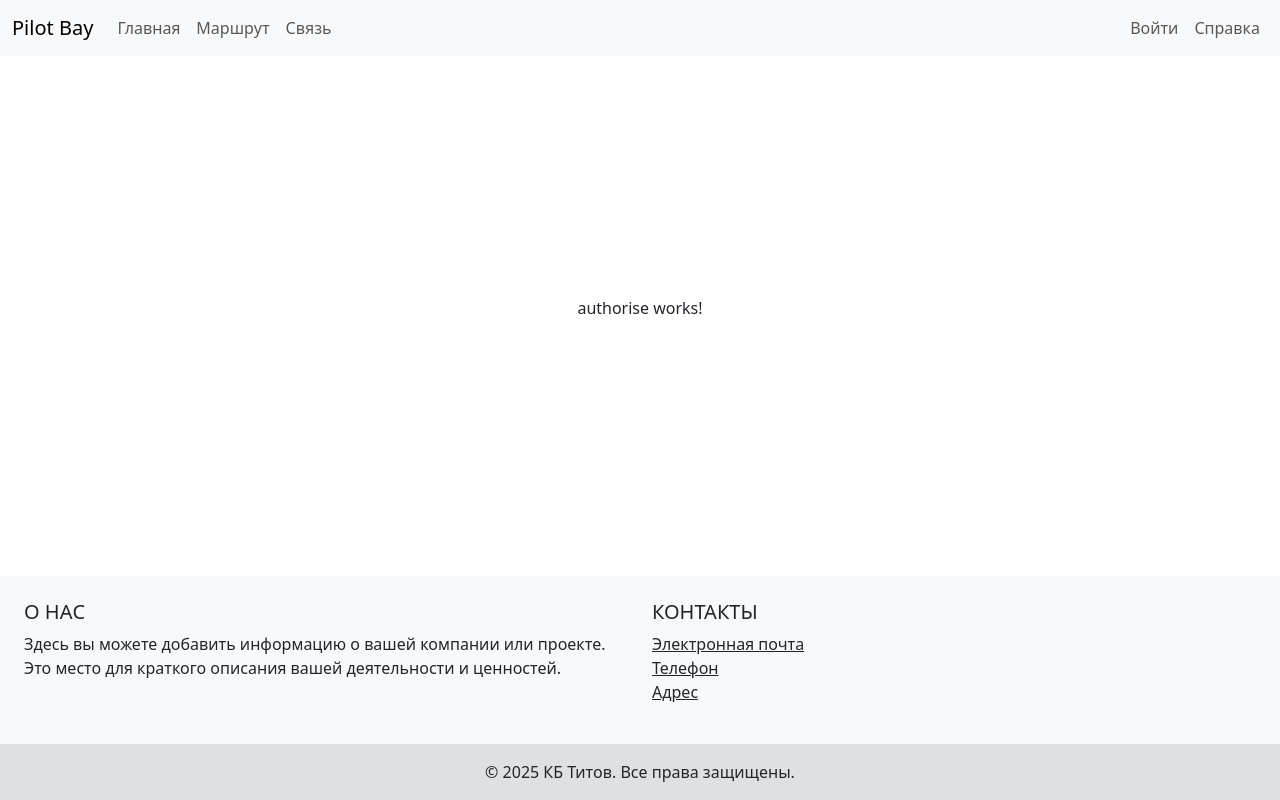
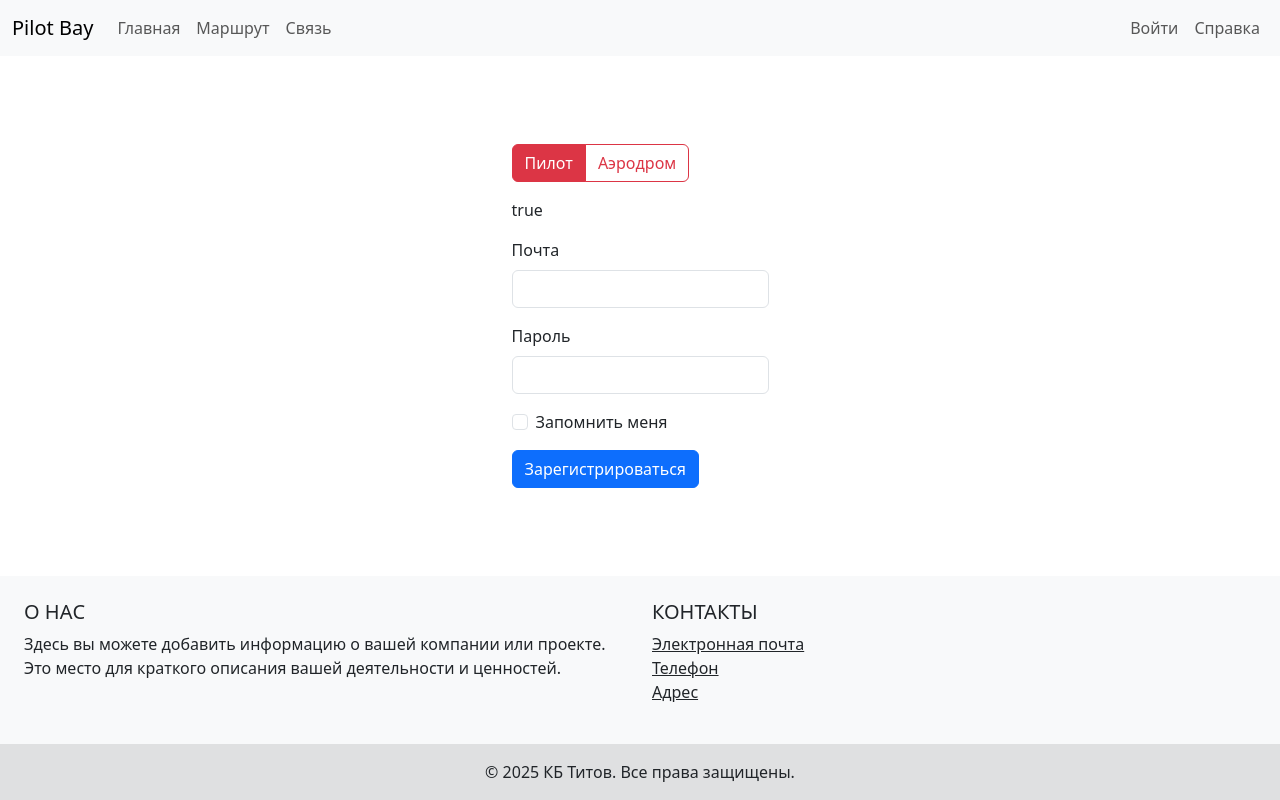
Before and after one commit to Skandi01/Pilot_Bay, an Angular app: page /authorise in a window 1280 px wide. Built offline with nearby package versions, Linux system fonts and the light colour scheme.

Commit message:
радиокнопки регистрации

```diff
--- a/src/app/authorise/auth-airfield/auth-airfield.component.html
+++ b/src/app/authorise/auth-airfield/auth-airfield.component.html
@@ -1 +1,15 @@
-<p>auth-airfield works!</p>
+<form>
+    <div class="mb-3">
+      <label for="exampleInputEmail1" class="form-label">Аэродром</label>
+      <input type="email" class="form-control" id="exampleInputEmail1" aria-describedby="emailHelp">
+    </div>
+    <div class="mb-3">
+      <label for="exampleInputPassword1" class="form-label">Пароль</label>
+      <input type="password" class="form-control" id="exampleInputPassword1">
+    </div>
+    <div class="mb-3 form-check">
+      <input type="checkbox" class="form-check-input" id="exampleCheck1">
+      <label class="form-check-label" for="exampleCheck1">Запомнить меня</label>
+    </div>
+    <button type="submit" class="btn btn-primary">Зарегистрироваться</button>
+</form>
--- a/src/app/authorise/auth-pilot/auth-pilot.component.html
+++ b/src/app/authorise/auth-pilot/auth-pilot.component.html
@@ -1 +1,15 @@
-<p>auth-pilot works!</p>
+<form>
+    <div class="mb-3">
+      <label for="exampleInputEmail1" class="form-label">Почта</label>
+      <input type="email" class="form-control" id="exampleInputEmail1" aria-describedby="emailHelp">
+    </div>
+    <div class="mb-3">
+      <label for="exampleInputPassword1" class="form-label">Пароль</label>
+      <input type="password" class="form-control" id="exampleInputPassword1">
+    </div>
+    <div class="mb-3 form-check">
+      <input type="checkbox" class="form-check-input" id="exampleCheck1">
+      <label class="form-check-label" for="exampleCheck1">Запомнить меня</label>
+    </div>
+    <button type="submit" class="btn btn-primary">Зарегистрироваться</button>
+</form>
--- a/src/app/authorise/authorise.component.html
+++ b/src/app/authorise/authorise.component.html
@@ -1,24 +1,9 @@
-
-<div class="btn-group-vertical" role="group" aria-label="Vertical radio toggle button group">
-    <input type="radio" class="btn-check" name="vbtn-radio" id="vbtn-radio1" autocomplete="off" checked>
-    <label class="btn btn-outline-danger" for="vbtn-radio1">Radio 1</label>
-    <input type="radio" class="btn-check" name="vbtn-radio" id="vbtn-radio2" autocomplete="off">
-    <label class="btn btn-outline-danger" for="vbtn-radio2">Radio 2</label>
-    <input type="radio" class="btn-check" name="vbtn-radio" id="vbtn-radio3" autocomplete="off">
-    <label class="btn btn-outline-danger" for="vbtn-radio3">Radio 3</label>
+<div class="btn-group mb-3" role="group" aria-label="Radio toggle button group">
+    <input [(ngModel)]="radio" [value]="true" type="radio" class="btn-check" name="vbtn-radio" id="vbtn-radio1" autocomplete="off" [checked]="radio === true">
+    <label class="btn btn-outline-danger" for="vbtn-radio1">Пилот</label>
+    <input [(ngModel)]="radio" [value]="false" type="radio" class="btn-check" name="vbtn-radio" id="vbtn-radio2" autocomplete="off" [checked]="radio === false">
+    <label class="btn btn-outline-danger" for="vbtn-radio2">Аэродром</label>
 </div>
-<form>
-    <div class="mb-3">
-      <label for="exampleInputEmail1" class="form-label">Почта</label>
-      <input type="email" class="form-control" id="exampleInputEmail1" aria-describedby="emailHelp">
-    </div>
-    <div class="mb-3">
-      <label for="exampleInputPassword1" class="form-label">Пароль</label>
-      <input type="password" class="form-control" id="exampleInputPassword1">
-    </div>
-    <div class="mb-3 form-check">
-      <input type="checkbox" class="form-check-input" id="exampleCheck1">
-      <label class="form-check-label" for="exampleCheck1">Запомнить меня</label>
-    </div>
-    <button type="submit" class="btn btn-primary">Зарегистрироваться</button>
-</form>
+<p>{{radio}}</p>
+<app-auth-pilot *ngIf="radio === true"></app-auth-pilot>
+<app-auth-airfield *ngIf="radio === false"></app-auth-airfield>
--- a/src/app/authorise/authorise.component.ts
+++ b/src/app/authorise/authorise.component.ts
@@ -1,11 +1,20 @@
-import { ChangeDetectionStrategy, Component } from '@angular/core';
+import { ChangeDetectionStrategy, Component, NgModule } from '@angular/core';
+import { AuthPilotComponent } from './auth-pilot/auth-pilot.component';
+import { AuthAirfieldComponent } from './auth-airfield/auth-airfield.component';
+import { FormsModule } from '@angular/forms';
+import { CommonModule, NgIf } from '@angular/common';
+
 
 @Component({
   selector: 'app-authorise',
   standalone: true,
-  imports: [],
-  template: `<p>authorise works!</p>`,
+  imports: [AuthPilotComponent, AuthAirfieldComponent, FormsModule, NgIf],
+  templateUrl: './authorise.component.html',
   styleUrl: './authorise.component.css',
   changeDetection: ChangeDetectionStrategy.OnPush,
 })
-export class AuthoriseComponent { }
+export class AuthoriseComponent {
+  radio: boolean = true;
+  //radio2: boolean = false;
+
+ }
--- a/src/app/login/login.component.html
+++ b/src/app/login/login.component.html
@@ -12,5 +12,5 @@
       <label class="form-check-label" for="exampleCheck1">Запомнить меня</label>
     </div>
     <button type="submit" class="btn btn-primary me-3">Войти</button>
-    <button type="submit" class="btn btn-primary ms-3">Зарегистрироваться</button>
+    <a class="btn btn-primary ms-3" href="authorise">Зарегистрироваться</a>
 </form>
```
